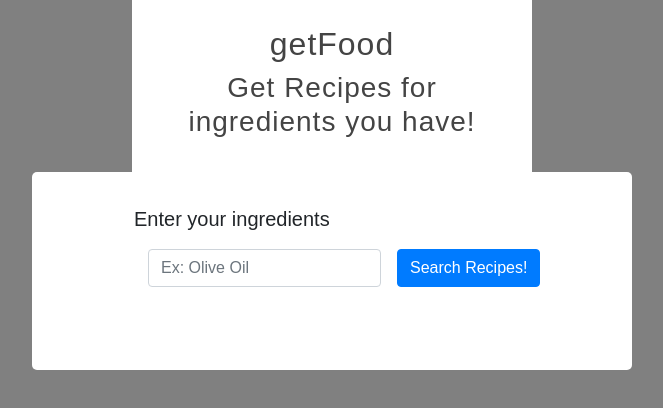
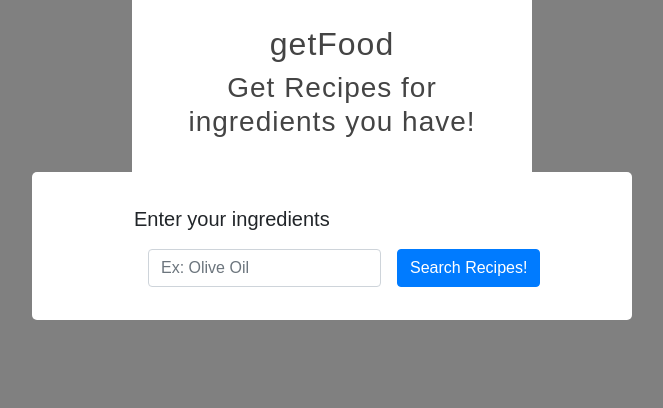
Before and after one commit to laurasar/getFood, a React (Create React App) app: page / in a window 1280 px wide. Shown: the top 408 px of the page, without its empty margins (308-971 px from the left). Built offline with nearby package versions, Linux system fonts and the light colour scheme.

Commit message:
small changes to css

```diff
--- a/package.json
+++ b/package.json
@@ -7,7 +7,8 @@
     "react-dom": "^16.5.2",
     "react-router": "^4.3.1",
     "react-router-dom": "^4.3.1",
-    "react-scripts": "2.0.5"
+    "react-scripts": "2.0.5",
+    "query-string": "6.2.0"
   },
   "scripts": {
     "start": "react-scripts start",
--- a/src/components/Recipe.jsx
+++ b/src/components/Recipe.jsx
@@ -15,7 +15,7 @@ class Recipe extends React.Component {
 
                     return(
                         <div className="card col-3" style={{width: 18 + "rem"}}>
-                          <img className="img-fluid card-img-top" src={ `${ recipe.thumbnail || thumbnail }` } alt="Card image cap" />
+                          <img className="img-fluid card-img-top" src={ `${ recipe.thumbnail || thumbnail }` } alt="Food" />
                           <div className="card-body">
                             <h5 className="card-title">{ recipe.title }</h5>
                             <p className="card-text">{ recipe.ingredients }</p>
--- a/src/css/global.css
+++ b/src/css/global.css
@@ -31,7 +31,7 @@ body {
 
 .form-inline {
   margin: 0 auto;
-  padding: 25px 50px 75px 100px;
+  padding: 25px 50px 25px 100px;
   width: 600px;
   border-radius: 5px;
   background: white;
```
Also changed, not shown: src/components/Search.jsx (line endings or trailing spaces).
